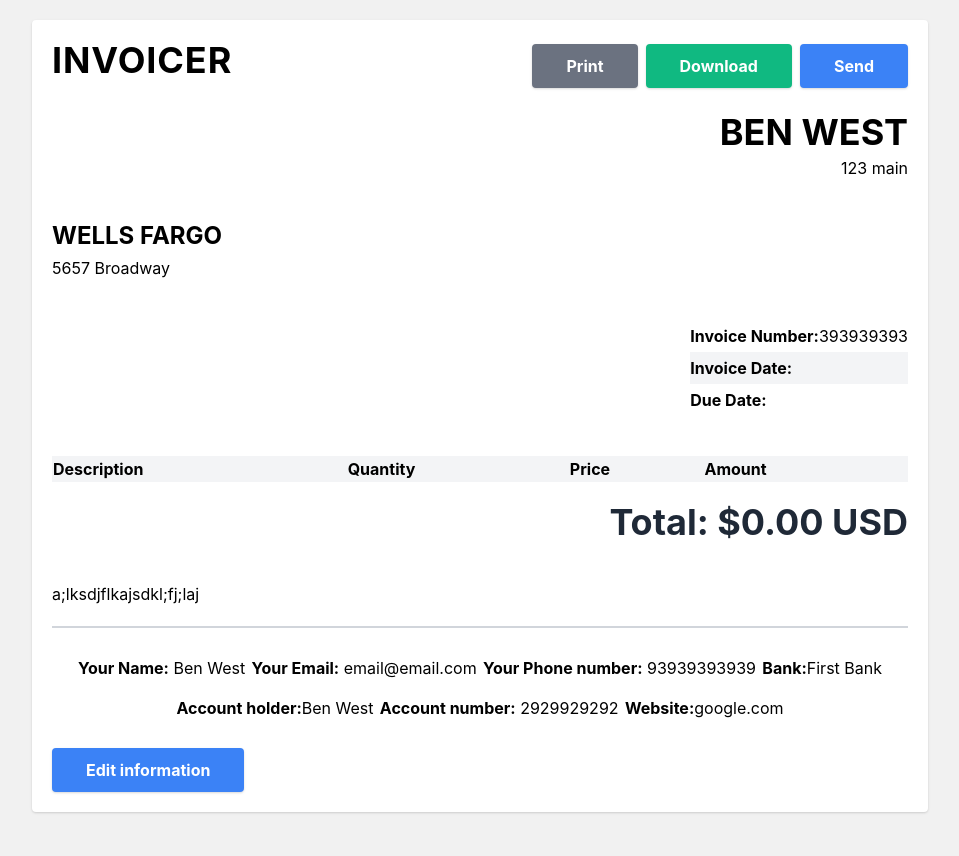
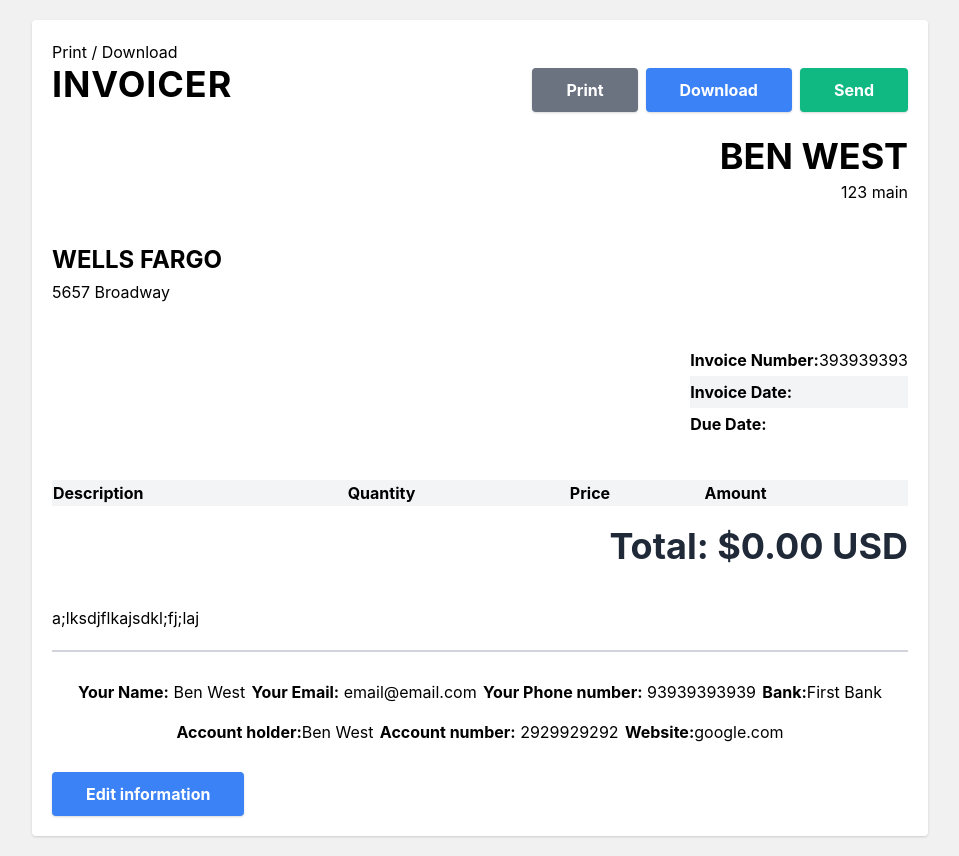
Before and after one commit to bwesterg/invoice_app, a React (Create React App) app: page / in a window 1280 px wide. Shown: the whole page, without its empty margins (160-1119 px from the left). Before the commit the page ends 832 px from the top, so only its background shows below. Built offline with nearby package versions, Linux system fonts and the light colour scheme.

Commit message:
adds react-to-print and cleans up button style

```diff
--- a/package.json
+++ b/package.json
@@ -10,6 +10,7 @@
     "react-dom": "^18.2.0",
     "react-icons": "^5.0.1",
     "react-scripts": "5.0.1",
+    "react-to-print": "^2.15.1",
     "uuid": "^9.0.1",
     "web-vitals": "^2.1.4"
   },
--- a/src/App.js
+++ b/src/App.js
@@ -1,4 +1,4 @@
-import React, { useState } from 'react';
+import React, { useState, useRef } from 'react';
 import './App.css';
 import Footer from './components/Footer';
 import Notes from './components/Notes';
@@ -8,6 +8,7 @@
 import ClientDetails from './components/ClientDetails';
 import MainDetails from './components/MainDetails';
 import Header from './components/Header';
+import ReactToPrint from "react-to-print";
 
 function App() {
 
@@ -33,7 +34,7 @@
   const [list, setList] = useState([]);
   const [total,setTotal] = useState(0);
 
-
+  const componentRef = useRef();
 
   const handlePrint = () => {
     window.print()
@@ -42,7 +43,9 @@
   return (
     <>
       <main className="m-5 p-5 md:max-w-xl md:mx-auto lg:max-w-2xl xl:max-w-4xl xl:max-w-4xl bg-white rounded shadow">
-        {showInvoice ? <div>
+        <ReactToPrint trigger={() => <button>Print / Download</button>} content={() => componentRef.current}/>
+        {showInvoice ?
+          <div ref={componentRef}>
             <Header handlePrint={handlePrint} />
             <MainDetails name={name} address={address}/>
             <ClientDetails clientName={clientName} clientAddress={clientAddress}/>
--- a/src/components/Header.js
+++ b/src/components/Header.js
@@ -14,11 +14,11 @@
                 <li><button className="bg-gray-500 font-bold py-2 px-8 text-white rounded shadow
                 border-2 border-gray-500 hover:bg-transparent hover:text-gray-500 transition-all
                 duration-300" onClick={handlePrint}>Print</button></li>
-                <li className="mx-2"><button className="bg-green-500 font-bold py-2 px-8 text-white rounded shadow
-                border-2 border-green-500 hover:bg-transparent hover:text-green-500 transition-all
+                <li className="mx-2"><button className="bg-blue-500 font-bold py-2 px-8 text-white rounded shadow
+                border-2 border-blue-500 hover:bg-transparent hover:text-green-500 transition-all
                 duration-300">Download</button></li>
-                <li><button className="bg-blue-500 font-bold py-2 px-8 text-white rounded shadow
-                border-2 border-blue-500 hover:bg-transparent hover:text-blue-500 transition-all
+                <li><button className=" bg-green-500 font-bold py-2 px-8 text-white rounded shadow
+                border-2 border-green-500 hover:bg-transparent hover:text-blue-500 transition-all
                 duration-300">Send</button></li>
                 </ul>
             </div>
```
Also changed, not shown: 1 other file (tests, documents, lock files or other folders). Lines whose indentation alone changed are shown as unchanged.
